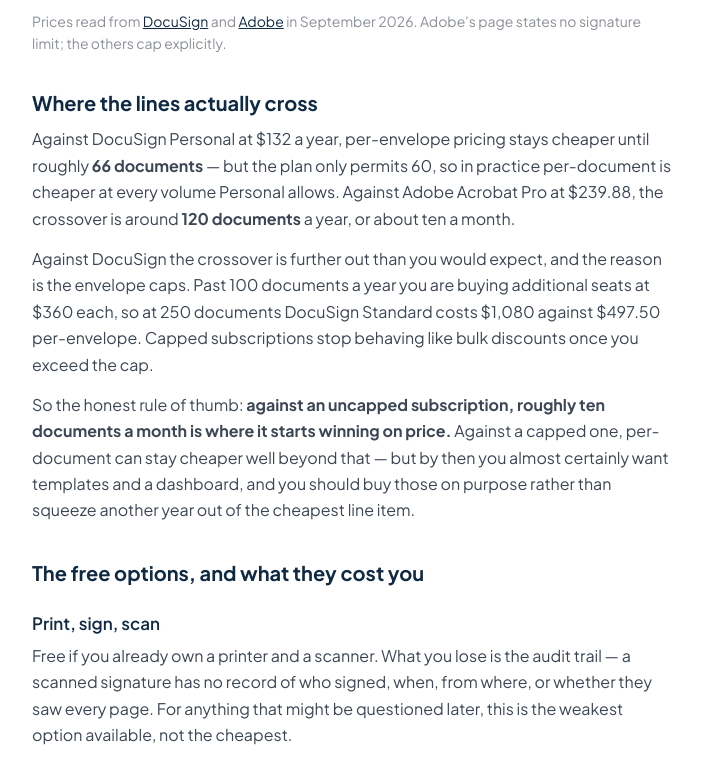
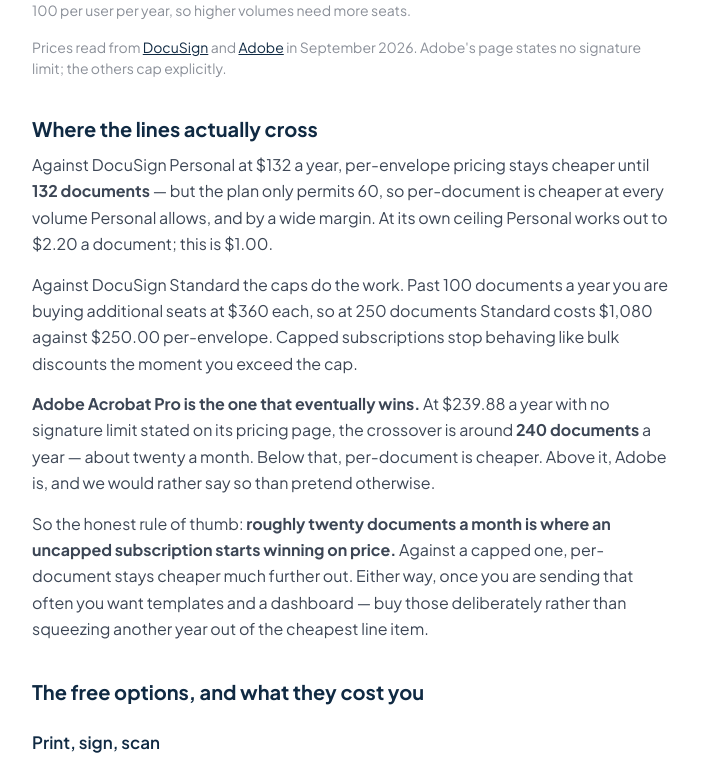
Before and after one commit to livelovelearnleavealegacy-droid/dollarsign-io, a Next.js app: page /guides/cheapest-way-to-sign-a-contract-online in a window 1280 px wide. Shown: the part 1165-1931 px from the top of the page, without its empty margins (288-989 px from the left). Built offline with nearby package versions, Linux system fonts and the light colour scheme; no server answers.

Commit message:
Update page.js

```diff
--- a/app/guides/cheapest-way-to-sign-a-contract-online/page.js
+++ b/app/guides/cheapest-way-to-sign-a-contract-online/page.js
@@ -1,4 +1,4 @@
-import GuidePage, { h2, h3, p, ul, li, link, callout, Table, Source, Cta, Related } from "@/components/GuidePage";
+import GuidePage, { h2, h3, p, ul, li, link, callout, Table, Source, Cta, Related, PRICE_LABEL, MAX_SIGNERS, MAX_PAGES, forN } from "@/components/GuidePage";
 
 export const metadata = {
   title: "Cheapest Way to Get a Contract Signed Online",
@@ -19,14 +19,15 @@ export default function Page() {
       slug="cheapest-way-to-sign-a-contract-online"
       title="The cheapest way to get a contract signed online"
       description={metadata.description}
-      updated="September 11, 2026"
+      updated="September 12, 2026"
       published="2026-09-11"
       intro="There is no single cheapest option — there is a volume at which the answer changes. Work out roughly how many documents you send in a year and the rest is arithmetic."
     >
       <div style={callout}>
-        <strong>The short version.</strong> Under roughly ten documents a month, paying per document wins on price and
-        it is not close — and against DocuSign&apos;s capped plans it keeps winning well past that. Above ten a month you
-        are usually buying workflow features rather than cheaper signatures, and should choose on those.
+        <strong>The short version.</strong> Under roughly twenty documents a month, paying per document wins on price
+        and it is not close — and against DocuSign&apos;s capped plans it keeps winning well past that. Above twenty a
+        month an unlimited subscription starts to cost less, and you are usually buying workflow features by then
+        anyway.
       </div>
 
       <h2 style={h2}>Start with the annual number</h2>
@@ -38,15 +39,15 @@ export default function Page() {
 
       <h2 style={h2}>What a year costs, by volume</h2>
       <Table
-        head={["Per year", "DocuSign Personal", "DocuSign Standard", "Adobe Acrobat Pro", "$1.00 per envelope"]}
+        head={["Per year", "DocuSign Personal", "DocuSign Standard", "Adobe Acrobat Pro", `${PRICE_LABEL} per envelope`]}
         rows={[
-          ["1", "$132", "$360", "$239.88", "$1.00"],
-          ["6", "$132", "$360", "$239.88", "$6.00"],
-          ["12", "$132", "$360", "$239.88", "$12.00"],
-          ["24", "$132", "$360", "$239.88", "$24.00"],
-          ["60", "$132 (at the cap)", "$360", "$239.88", "$60.00"],
-          ["100", "not possible", "$360 (at the cap)", "$239.88", "$100.00"],
-          ["250", "not possible", "$1,080 (3 seats)", "$239.88", "$250.00"],
+          ["1", "$132", "$360", "$239.88", forN(1)],
+          ["6", "$132", "$360", "$239.88", forN(6)],
+          ["12", "$132", "$360", "$239.88", forN(12)],
+          ["24", "$132", "$360", "$239.88", forN(24)],
+          ["60", "$132 (at the cap)", "$360", "$239.88", forN(60)],
+          ["100", "not possible", "$360 (at the cap)", "$239.88", forN(100)],
+          ["250", "not possible", "$1,080 (3 seats)", "$239.88", forN(250)],
         ]}
         note="Annual-commitment pricing. DocuSign Personal allows 5 envelopes a month; Standard allows 100 per user per year, so higher volumes need more seats."
       />
@@ -60,22 +61,26 @@ export default function Page() {
 
       <h2 style={h2}>Where the lines actually cross</h2>
       <p style={p}>
-        Against DocuSign Personal at $132 a year, per-envelope pricing stays cheaper until roughly <strong>66
-        documents</strong> — but the plan only permits 60, so in practice per-document is cheaper at every volume
-        Personal allows. Against Adobe Acrobat Pro at $239.88, the crossover is around <strong>120 documents</strong> a
-        year, or about ten a month.
+        Against DocuSign Personal at $132 a year, per-envelope pricing stays cheaper until <strong>132 documents</strong> —
+        but the plan only permits 60, so per-document is cheaper at every volume Personal allows, and by a wide margin.
+        At its own ceiling Personal works out to $2.20 a document; this is {PRICE_LABEL}.
       </p>
       <p style={p}>
-        Against DocuSign the crossover is further out than you would expect, and the reason is the envelope caps. Past
-        100 documents a year you are buying additional seats at $360 each, so at 250 documents DocuSign Standard costs
-        $1,080 against $497.50 per-envelope. Capped subscriptions stop behaving like bulk discounts once you exceed the
-        cap.
+        Against DocuSign Standard the caps do the work. Past 100 documents a year you are buying additional seats at
+        $360 each, so at 250 documents Standard costs $1,080 against {forN(250)} per-envelope. Capped subscriptions stop
+        behaving like bulk discounts the moment you exceed the cap.
       </p>
       <p style={p}>
-        So the honest rule of thumb: <strong>against an uncapped subscription, roughly ten documents a month is where
-        it starts winning on price.</strong> Against a capped one, per-document can stay cheaper well beyond that — but
-        by then you almost certainly want templates and a dashboard, and you should buy those on purpose rather than
-        squeeze another year out of the cheapest line item.
+        <strong>Adobe Acrobat Pro is the one that eventually wins.</strong> At $239.88 a year with no signature limit
+        stated on its pricing page, the crossover is around <strong>240 documents</strong> a year — about twenty a
+        month. Below that, per-document is cheaper. Above it, Adobe is, and we would rather say so than pretend
+        otherwise.
+      </p>
+      <p style={p}>
+        So the honest rule of thumb: <strong>roughly twenty documents a month is where an uncapped subscription starts
+        winning on price.</strong> Against a capped one, per-document stays cheaper much further out. Either way, once
+        you are sending that often you want templates and a dashboard — buy those deliberately rather than squeezing
+        another year out of the cheapest line item.
       </p>
 
       <h2 style={h2}>The free options, and what they cost you</h2>
@@ -120,8 +125,8 @@ export default function Page() {
       </ul>
 
       <Cta>
-        <strong>If you are at the low-volume end.</strong> DollarSign.io is $1.00 per envelope, flat — up to 10 signers
-        and 100 pages, no account, no subscription. Every completed document comes with a Certificate of Completion and
+        <strong>If you are at the low-volume end.</strong> DollarSign.io is {PRICE_LABEL} per envelope, flat — up to {MAX_SIGNERS} signers
+        and {MAX_PAGES} pages, no account, no subscription. Every completed document comes with a Certificate of Completion and
         a SHA-256 fingerprint, and stays retrievable indefinitely.{" "}
         <a href="/" style={link}>Upload a document</a> to see the whole thing before paying.
       </Cta>
```
